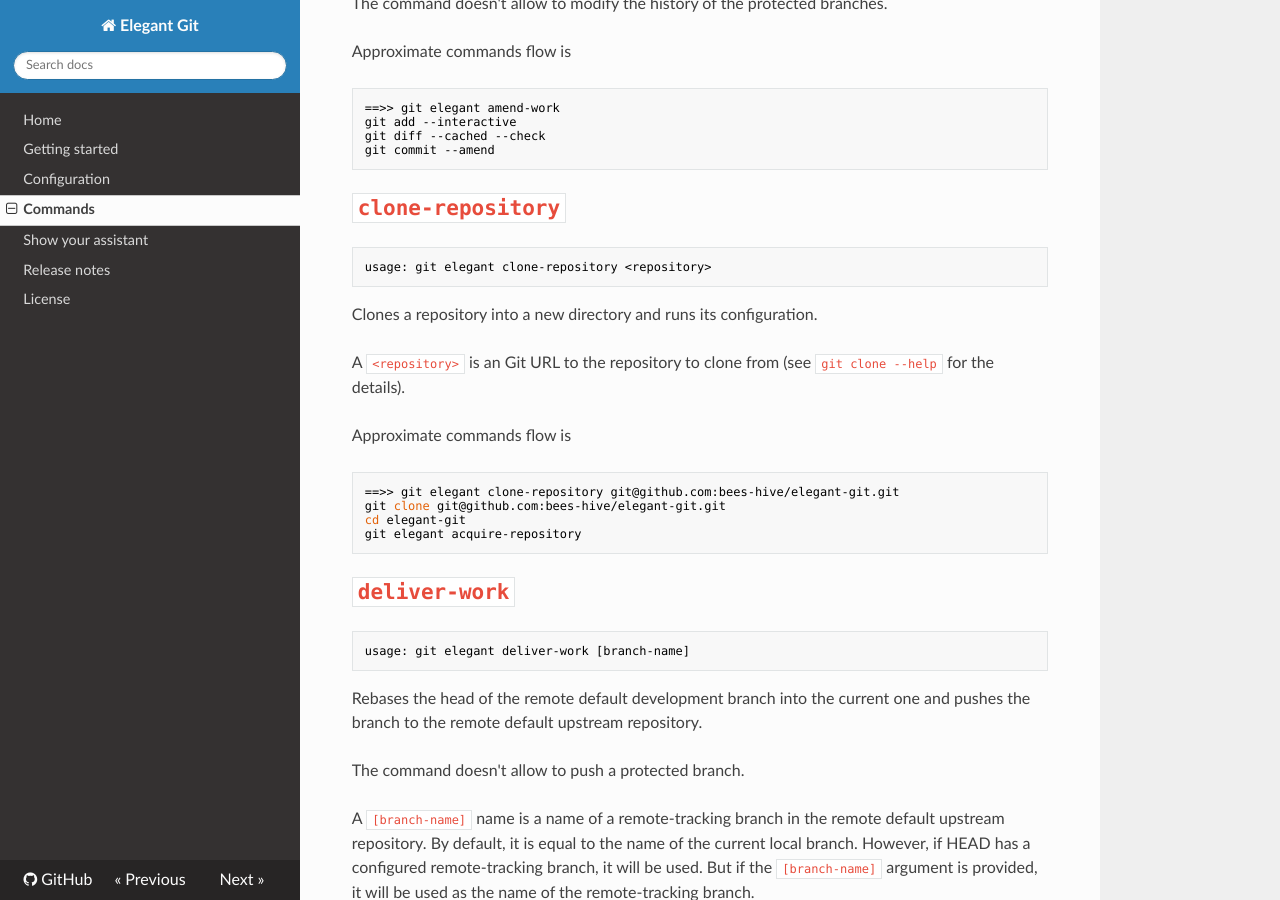
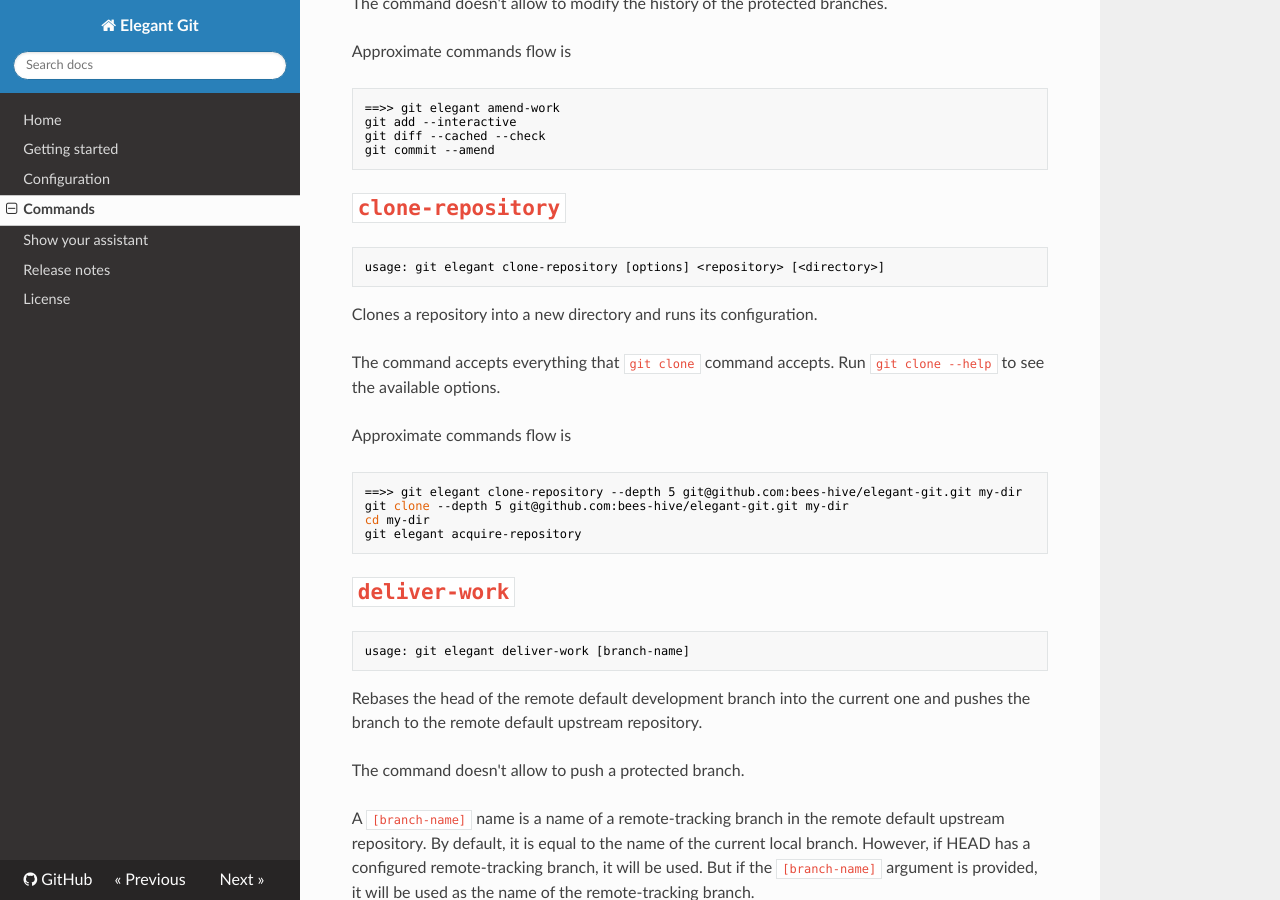
Before and after one commit to bees-hive/elegant-git, an MkDocs documentation site: the page built from docs/commands.md, in a window 1280 px wide and 900 px high, scrolled down 2753 px. Built offline with MkDocs 1.6.1, drawn with Linux system fonts in a browser that asks for light colours; nearby versions of some CDN libraries.

Commit message:
Pass `git clone` arguments to `git-elegant clone-repository`
Sometimes you may need to pass specific options when cloning a
repository. And now you can pass any options `git clone` support as the
arguments to `clone-repository` command.

````diff
--- a/docs/commands.md
+++ b/docs/commands.md
@@ -155,19 +155,19 @@ git commit --amend
 # `clone-repository`
 
 ```bash
-usage: git elegant clone-repository <repository>
+usage: git elegant clone-repository [options] <repository> [<directory>]
 ```
 
 Clones a repository into a new directory and runs its configuration.
 
-A `<repository>` is an Git URL to the repository to clone from (see
-`git clone --help` for the details).
+The command accepts everything that `git clone` command accepts.
+Run `git clone --help` to see the available options.
 
 Approximate commands flow is
 ```bash
-==>> git elegant clone-repository git@github.com:bees-hive/elegant-git.git
-git clone git@github.com:bees-hive/elegant-git.git
-cd elegant-git
+==>> git elegant clone-repository --depth 5 git@github.com:bees-hive/elegant-git.git my-dir
+git clone --depth 5 git@github.com:bees-hive/elegant-git.git my-dir
+cd my-dir
 git elegant acquire-repository
 ```
 
````
Also changed, not shown: 2 other files.
